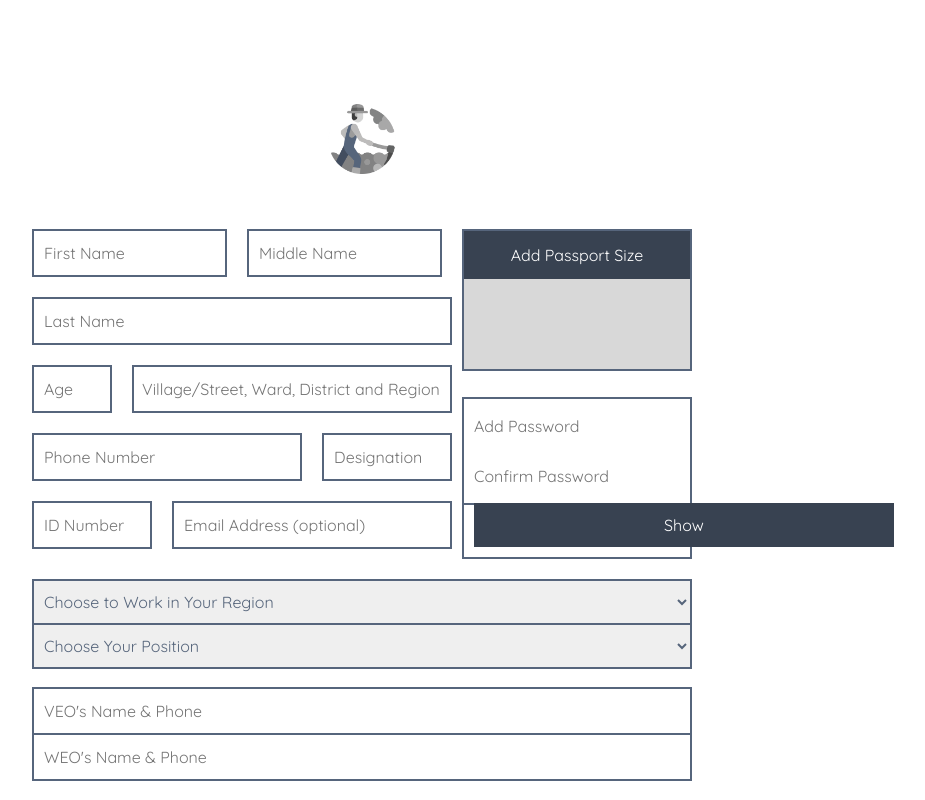
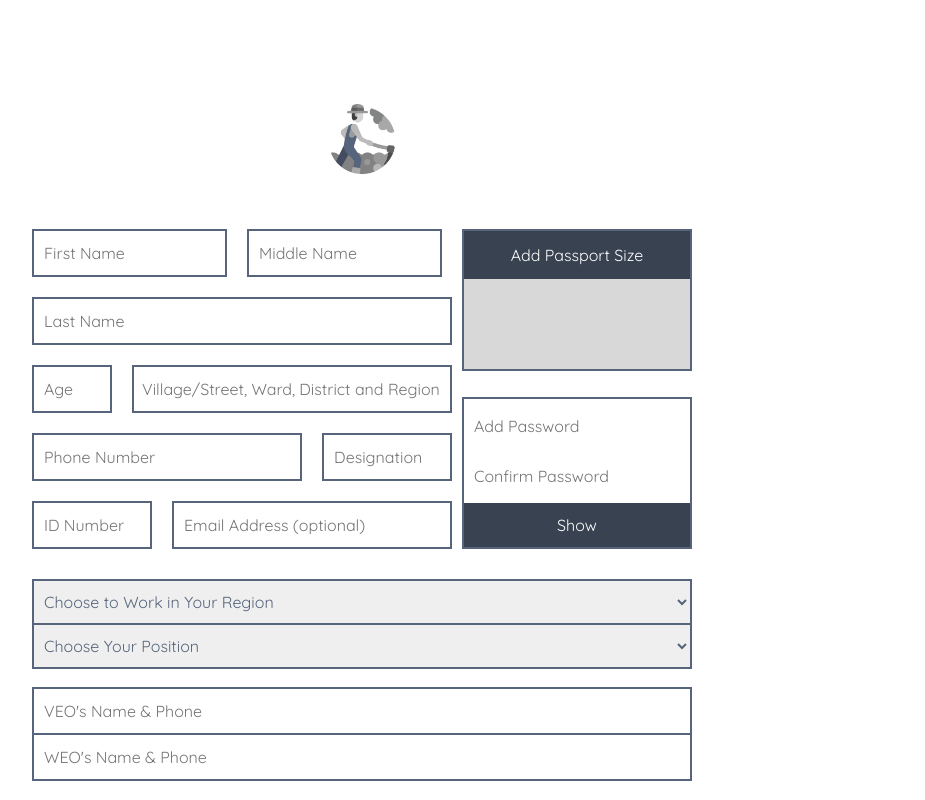
Before and after one commit to Sylvr3k/PARI, a React (Create React App) app: page /Register in a window 1280 px wide. Shown: the top 800 px of the page, without its empty margins (278-1203 px from the left). Built offline with nearby package versions, Linux system fonts and the light colour scheme; no server answers; a web font is replaced by a local one.

Commit message:
B4 Commit

```diff
--- a/src/Components/register.js
+++ b/src/Components/register.js
@@ -218,7 +218,7 @@ const Register = () => {
                                 <div className="PlusPassword">
                                     <input type={passwordVisible ? "text" : "password"} name="password" placeholder="Add Password" value={formData.password} onChange={handleInputChange} required />
                                     <input type={passwordVisible ? "text" : "password"} name="confirmpassword" placeholder="Confirm Password" value={formData.confirmpassword} onChange={handleInputChange} required />
-                                    <button type="button" className="toggle-password" onClick={togglePasswordVisibility}>
+                                    <button id="btnpass" type="button" className="toggle-password" onClick={togglePasswordVisibility}>
                                         {passwordVisible ? "Hide" : "Show"}
                                     </button>
                                 </div>
```
